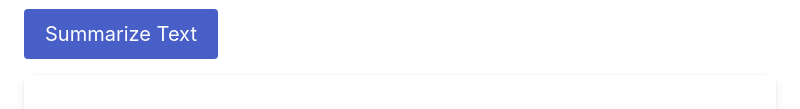
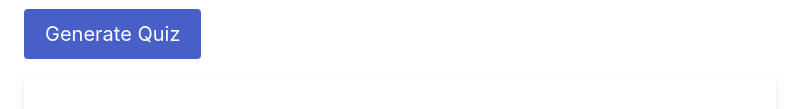
Before and after one commit to Eckkeh/AI-Study-Buddy, an Electron app: page index.html in a window 800 px wide. Shown: the part 339-448 px from the top of the page. Drawn offline with nearby package versions, Linux system fonts and the light colour scheme.

Commit message:
Changed button to 'Generate Quiz' instead of 'Summarize Text'

```diff
--- a/index.html
+++ b/index.html
@@ -25,7 +25,7 @@
 
         <div class="field">
             <div class="control">
-                <button id="processBtn" class="button is-link is-medium">Summarize Text</button>
+                <button id="processBtn" class="button is-link is-medium">Generate Quiz</button>
             </div>
         </div>
 
```
